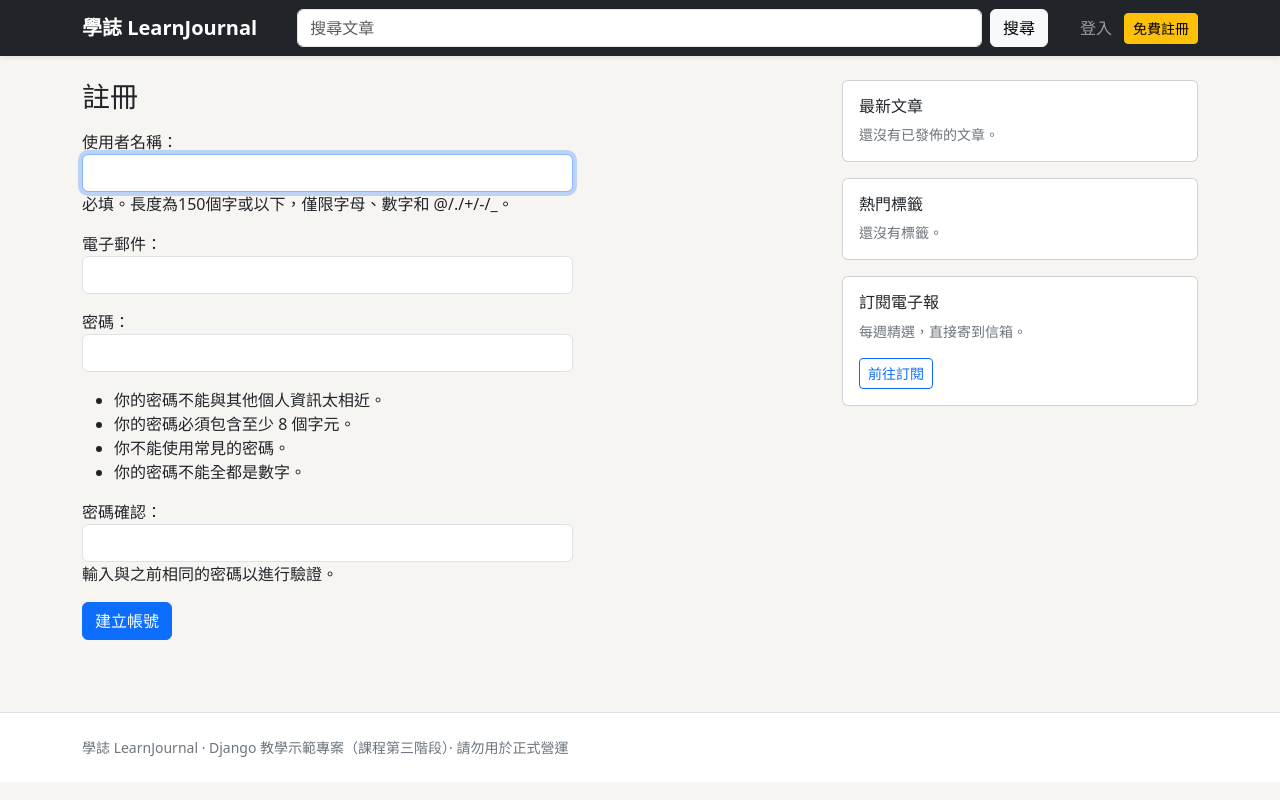
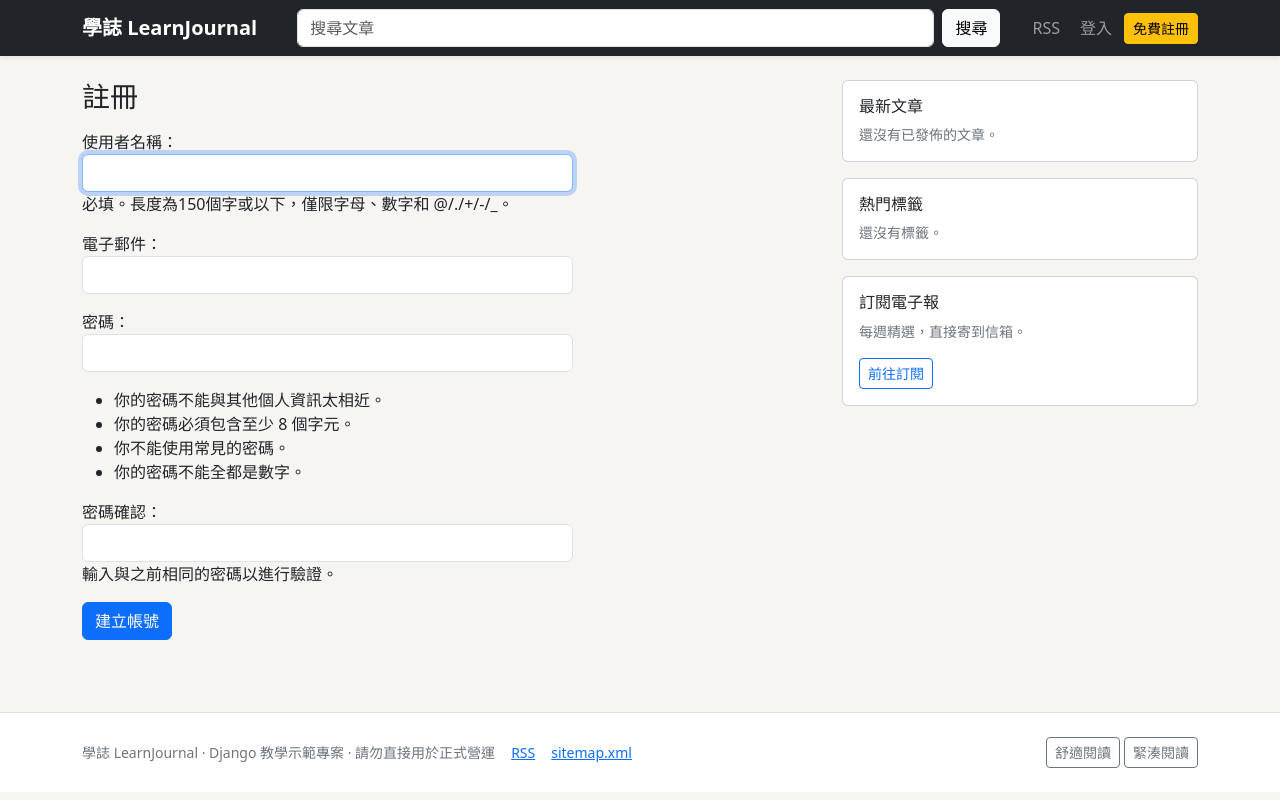
Before and after one commit to leonjyentub/DjangoTeaching, a Django app: page /register/ in a window 1280 px wide. Run offline with Django 5.2, Linux system fonts and the light colour scheme; data that the repository does not hold is empty.

Commit message:
P1: expose permissions feed and cookie preference in base template

```diff
--- a/learnjournal/templates/base.html
+++ b/learnjournal/templates/base.html
@@ -5,10 +5,11 @@
   <meta charset="utf-8">
   <meta name="viewport" content="width=device-width, initial-scale=1">
   <title>{% block title %}學誌 LearnJournal{% endblock %}</title>
+  <link rel="alternate" type="application/rss+xml" title="LearnJournal RSS" href="{% url 'journal:feed' %}">
   <link href="https://cdn.jsdelivr.net/npm/bootstrap@5.3.8/dist/css/bootstrap.min.css" rel="stylesheet">
   <link rel="stylesheet" href="{% static 'css/site.css' %}">
 </head>
-<body>
+<body class="reading-{{ reading_mode|default:'comfortable' }}">
   <nav class="navbar navbar-expand-lg navbar-dark bg-dark sticky-top shadow-sm">
     <div class="container">
       <a class="navbar-brand fw-bold" href="{% url 'journal:home' %}">學誌 LearnJournal</a>
@@ -22,9 +23,11 @@
           {% for category in nav_categories %}
             <li class="nav-item"><a class="nav-link" href="{{ category.get_absolute_url }}">{{ category.name }}</a></li>
           {% endfor %}
+          <li class="nav-item"><a class="nav-link" href="{% url 'journal:feed' %}">RSS</a></li>
           {% if user.is_authenticated %}
-            <li class="nav-item"><a class="nav-link" href="{% url 'journal:dashboard' %}">我的文章</a></li>
-            <li class="nav-item"><a class="btn btn-warning btn-sm" href="{% url 'journal:article-create' %}">寫文章</a></li>
+            {% if perms.journal.view_article %}<li class="nav-item"><a class="nav-link" href="{% url 'journal:dashboard' %}">我的文章</a></li>{% endif %}
+            {% if perms.journal.add_article %}<li class="nav-item"><a class="btn btn-warning btn-sm" href="{% url 'journal:article-create' %}">寫文章</a></li>{% endif %}
+            <li class="nav-item"><a class="nav-link" href="{% url 'password_change' %}">變更密碼</a></li>
             <li class="nav-item"><span class="nav-link">嗨，{{ user.username }}</span></li>
             <li class="nav-item"><form method="post" action="{% url 'logout' %}">{% csrf_token %}<button class="btn btn-outline-light btn-sm">登出</button></form></li>
           {% else %}
@@ -46,7 +49,20 @@
     </div>
   </div>
 
-  <footer class="border-top bg-white py-4 mt-5"><div class="container text-secondary small">學誌 LearnJournal · Django 教學示範專案（課程第三階段）· 請勿用於正式營運</div></footer>
+  <footer class="border-top bg-white py-4 mt-5">
+    <div class="container small">
+      <div class="d-flex flex-wrap gap-3 align-items-center">
+        <span class="text-secondary">學誌 LearnJournal · Django 教學示範專案 · 請勿直接用於正式營運</span>
+        <a href="{% url 'journal:feed' %}">RSS</a>
+        <a href="/sitemap.xml">sitemap.xml</a>
+        <form method="post" action="{% url 'journal:set-reading-mode' %}" class="d-inline-flex gap-1 ms-lg-auto">
+          {% csrf_token %}
+          <button class="btn btn-sm btn-outline-secondary" name="mode" value="comfortable">舒適閱讀</button>
+          <button class="btn btn-sm btn-outline-secondary" name="mode" value="compact">緊湊閱讀</button>
+        </form>
+      </div>
+    </div>
+  </footer>
   <script src="https://cdn.jsdelivr.net/npm/bootstrap@5.3.8/dist/js/bootstrap.bundle.min.js"></script>
 </body>
 </html>
```
